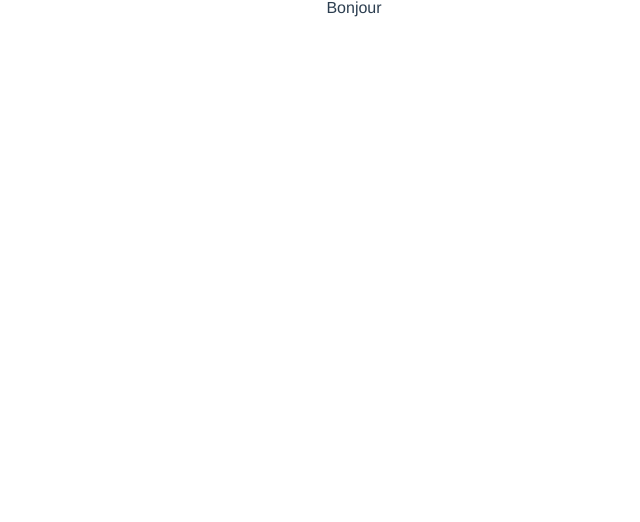
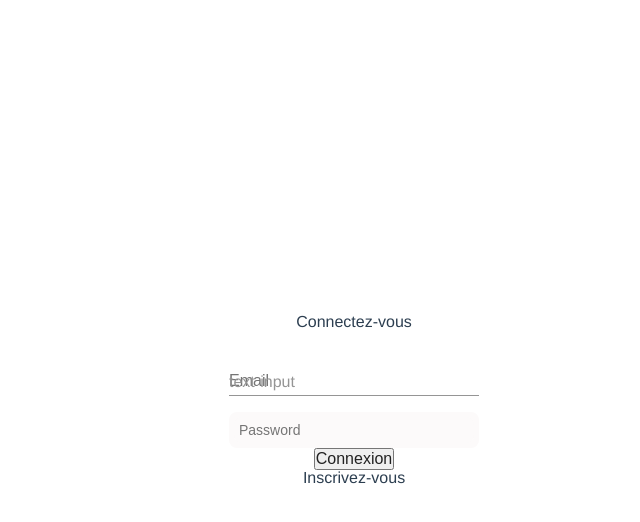
Before and after one commit to StockOs/Stock-Os, a Vue app: page /login in a window 1280 px wide. Shown: the top 522 px of the page, without its empty margins (286-926 px from the left). Built offline with nearby package versions, Linux system fonts and the light colour scheme.

Commit message:
ADD View Login and ADD PasswordInput component

```diff
--- a/src/assets/scss/config/variables.scss
+++ b/src/assets/scss/config/variables.scss
@@ -7,6 +7,7 @@
   --background-light-blue: #F7F9FC;
   --light-blue: rgba(66, 133, 244, 0.16);
   --grey-disabled: #959595;
+  --input-background: #FCFAFA;
 
   //Border-radius
   --border-radius: 8px;
--- a/src/assets/scss/styles/commons.scss
+++ b/src/assets/scss/styles/commons.scss
@@ -36,3 +36,44 @@
   height: 100%;
   width: 100%;
 }
+
+.container {
+  min-height: 100vh;
+  min-width: 100vw;
+  display: flex;
+  flex-direction: column;
+  justify-content: center;
+  align-items: center;
+  text-align: center;
+
+}
+
+//Input
+.input {
+  width: 100%;
+  padding: 4px;
+  border-radius: 8px;
+  background-color: var(--input-background);
+  border: 1px solid transparent;
+  font-size: 14px;
+  &:focus {
+    outline: none;
+    border: 1px solid #1954EE;
+  }
+}
+
+.input-error {
+  border: 2px solid var(--pulp-error);
+}
+
+.input-password {
+  &:focus-within {
+    border: 2px solid var(--primary-blue);
+  }
+}
+
+.form-input {
+  display: flex;
+  flex-direction: column;
+  align-items: flex-start
+}
--- /dev/null
+++ b/src/assets/scss/styles/views/login.scss
@@ -0,0 +1,18 @@
+.login-container {
+  display: flex;
+  height: 428px;
+  flex-direction: column;
+  justify-content: space-around;
+  padding: 58px;
+  margin-top: 10px;
+  margin-bottom: 8px;
+  border-radius: 8px;
+//padding 4
+//margin top 10
+// margin bottom 8
+//Border-radius: 8
+  max-height: 24.5rem;
+  border: 1px solid #DFDFDF;
+  background-color: var(--pulp-white);
+  width: 424px;
+}
--- a/src/components/BaseInput.vue
+++ b/src/components/BaseInput.vue
@@ -4,6 +4,7 @@
       class="base-input-data"
       :value="value"
       v-bind="$attrs"
+      :placeholder="placeholder"
       @input="$emit('input', $event.target.value)"
       required
     >
@@ -18,12 +19,16 @@ export default {
   props: {
     label: {
       type: String,
-      require: true
+      require: true,
     },
     value: {
       type: [String, Number],
       require: true,
     },
+    placeholder: {
+      type: String,
+      require: true,
+    }
   },
 }
 </script>
--- /dev/null
+++ b/src/components/PasswordInput.vue
@@ -0,0 +1,44 @@
+<template>
+  <div class="form-input">
+    <span
+      class="input input-password"
+      :class="{ 'input-error': error }"
+    >
+      <input
+        :id="idForLabel"
+        class="width-full input"
+        :placeholder="placeholder"
+        :value="value"
+        type="password"
+        :required="required"
+        @input="$emit('input', $event.target.value)"
+      >
+    </span>
+  </div>
+</template>
+
+<script>
+export default {
+  props: {
+    value: {
+      type: [String, Number, Array],
+      default: '',
+    },
+    placeholder: {
+      type: String,
+      default: '',
+    },
+    idForLabel: {
+      type: String,
+      default: '',
+    },
+    required: {
+      type: Boolean,
+      default: false,
+    },
+    error: {
+      type: Boolean,
+    },
+  },
+}
+</script>
--- a/src/layouts/Default.vue
+++ b/src/layouts/Default.vue
@@ -1,16 +1,15 @@
 <template>
   <div class="default-layout">
-    <h1>Bonjour</h1>
 
-    <div>
+
       <slot />
-    </div>
+
   </div>
 </template>
 
 <style lang="scss" scoped>
-.default-layout {
-  width: 100vw;
-  height: 100vh;
-}
-</style>
+// .default-layout {
+//   width: 100vw;
+//   height: 100vh;
+// }
+// </style>
--- a/src/router/index.js
+++ b/src/router/index.js
@@ -1,5 +1,6 @@
 import Vue from 'vue'
 import VueRouter from 'vue-router'
+// import Login from '../views/Login.vue'
 
 Vue.use(VueRouter)
 
@@ -10,6 +11,11 @@ const routes = [
     meta: { layout: "main" },
     component: require("../views/Home.vue").default
   },
+  {
+    path: '/login',
+    name: 'Login',
+    component: require("../views/Login.vue").default
+  }
 ]
 
 const router = new VueRouter({
--- /dev/null
+++ b/src/views/Login.vue
@@ -0,0 +1,41 @@
+<template>
+  <div class="container">
+    <form id="login-form" class="login-container" @submit.prevent="submitLogin">
+      <h1>Connectez-vous</h1>
+      <div>
+        <BaseInput
+          v-model="email"
+          label="text input"
+          placeholder="Email"
+          required
+          class="margin-top-16"
+          :error="showErrorMessage"
+        />
+      </div>
+      <div>
+        <PasswordInput
+          v-model="password"
+          idForLabel="password input"
+          placeholder="Password"
+          required
+          class="margin-top-16"
+          :error="showErrorMessage"
+        />
+      </div>
+      <button>Connexion</button>
+      <p>Inscrivez-vous</p>
+    </form>
+  </div>
+</template>
+
+<script>
+import BaseInput from "../components/BaseInput"
+import PasswordInput from "../components/PasswordInput"
+
+export default {
+  components: {
+    BaseInput,
+    PasswordInput,
+  }
+}
+</script>
```
